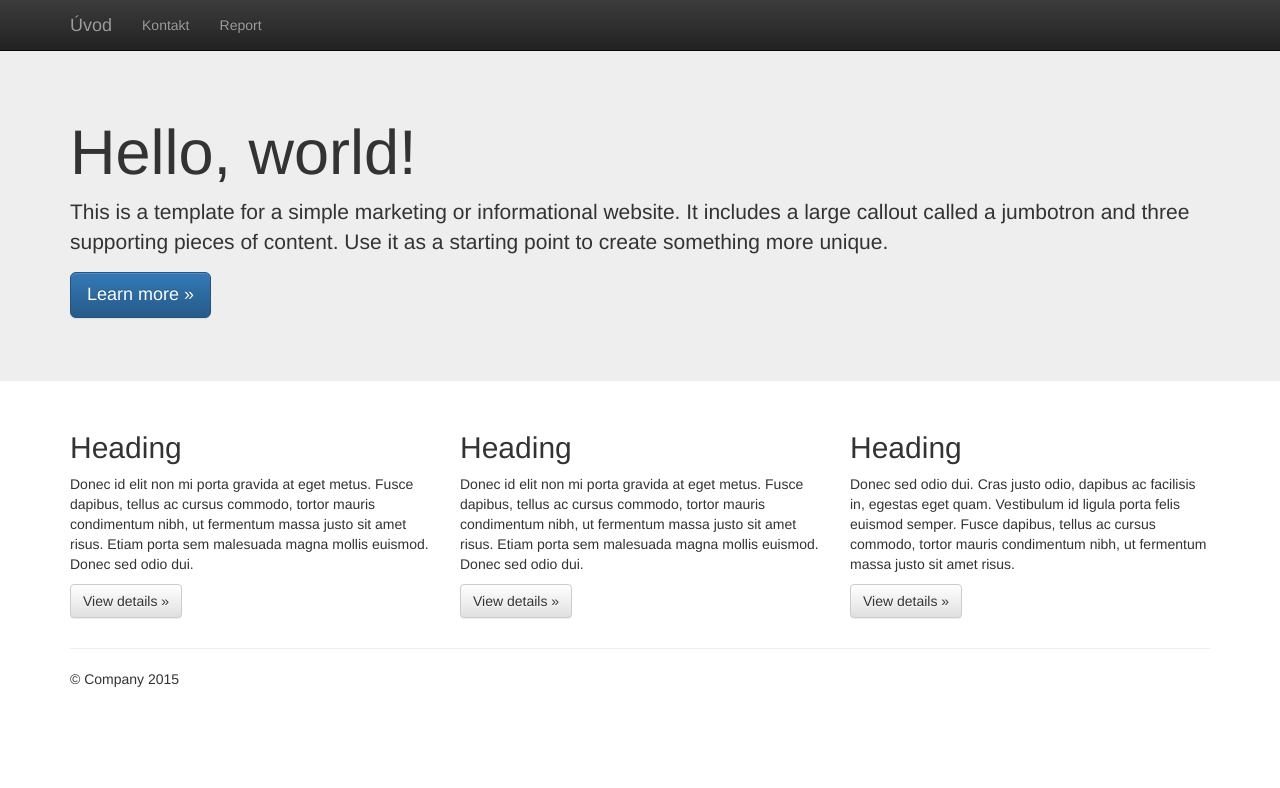
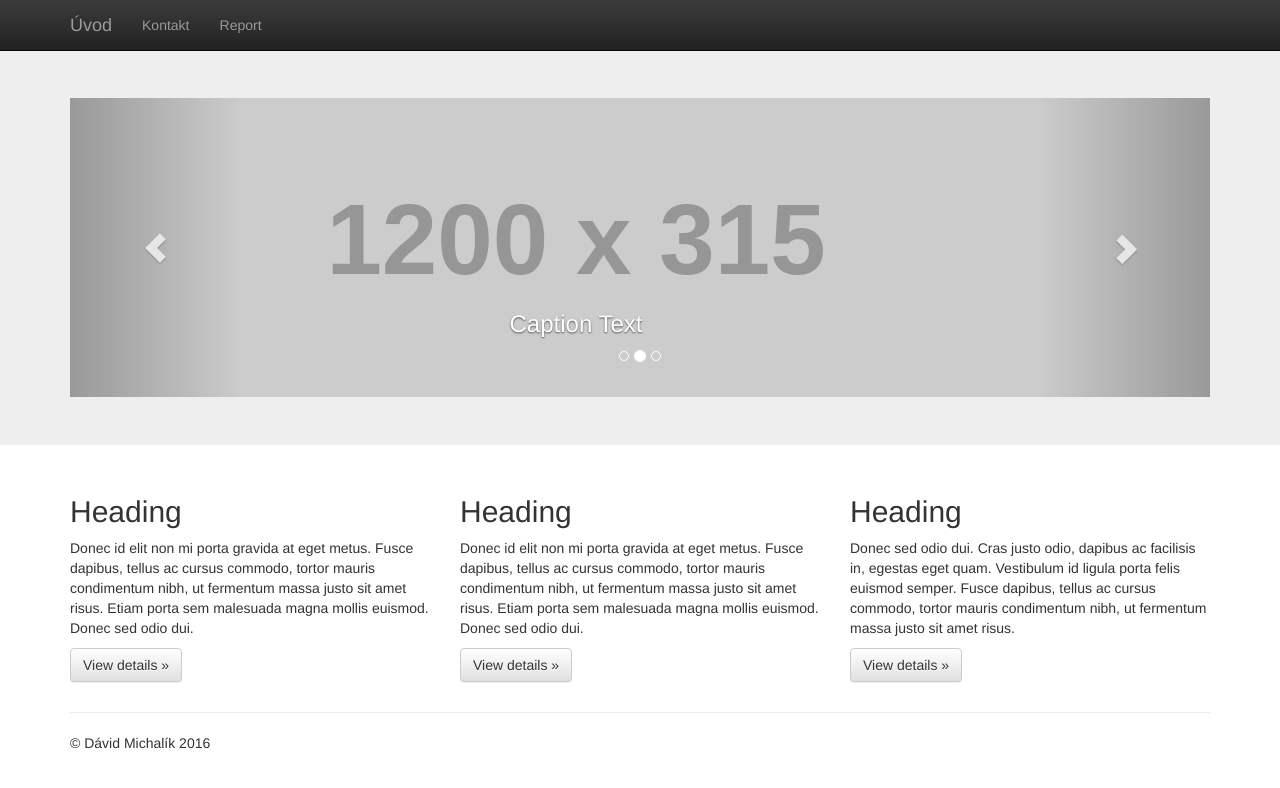
Before and after one commit to davidmichalik/bootstrap_pokus-, a website: page public_html/index.html in a window 1280 px wide. Drawn offline with nearby package versions, Linux system fonts and the light colour scheme; placeholder pictures from the web are drawn by us.

Commit message:
pridana slideshow

```diff
--- a/public_html/index.html
+++ b/public_html/index.html
@@ -49,10 +49,45 @@
 
     <!-- Main jumbotron for a primary marketing message or call to action -->
     <div class="jumbotron">
-      <div class="container">
-        <h1>Hello, world!</h1>
-        <p>This is a template for a simple marketing or informational website. It includes a large callout called a jumbotron and three supporting pieces of content. Use it as a starting point to create something more unique.</p>
-        <p><a class="btn btn-primary btn-lg" href="#" role="button">Learn more &raquo;</a></p>
+      <div class="container center-block">
+        <div id="carousel-example-generic" class="carousel slide" data-ride="carousel">
+            <!-- Indicators -->
+            <ol class="carousel-indicators">
+              <li data-target="#carousel-example-generic" data-slide-to="0" class="active"></li>
+              <li data-target="#carousel-example-generic" data-slide-to="1"></li>
+              <li data-target="#carousel-example-generic" data-slide-to="2"></li>
+            </ol>
+
+            <!-- Wrapper for slides -->
+            <div class="carousel-inner">
+              <div class="item active">
+                <img src="http://placehold.it/1200x315" alt="...">
+                <div class="carousel-caption">
+                  <h3>Caption Text</h3>
+                </div>
+              </div>
+              <div class="item">
+                <img src="http://placehold.it/1200x315" alt="...">
+                <div class="carousel-caption">
+                  <h3>Caption Text</h3>
+                </div>
+              </div>
+              <div class="item">
+                <img src="http://placehold.it/1200x315" alt="...">
+                <div class="carousel-caption">
+                  <h3>Caption Text</h3>
+                </div>
+              </div>
+            </div>
+
+            <!-- Controls -->
+            <a class="left carousel-control" href="#carousel-example-generic" role="button" data-slide="prev">
+              <span class="glyphicon glyphicon-chevron-left"></span>
+            </a>
+            <a class="right carousel-control" href="#carousel-example-generic" role="button" data-slide="next">
+              <span class="glyphicon glyphicon-chevron-right"></span>
+            </a>
+          </div> <!-- Carousel -->
       </div>
     </div>
 
@@ -79,7 +114,7 @@
       <hr>
 
       <footer>
-        <p>&copy; Company 2015</p>
+        <p>&copy; Dávid Michalík 2016</p>
       </footer>
     </div> <!-- /container -->        <script src="//ajax.googleapis.com/ajax/libs/jquery/1.11.2/jquery.js"></script>
         <script>window.jQuery || document.write('<script src="js/vendor/jquery-1.11.2.js"><\/script>')</script>
```
